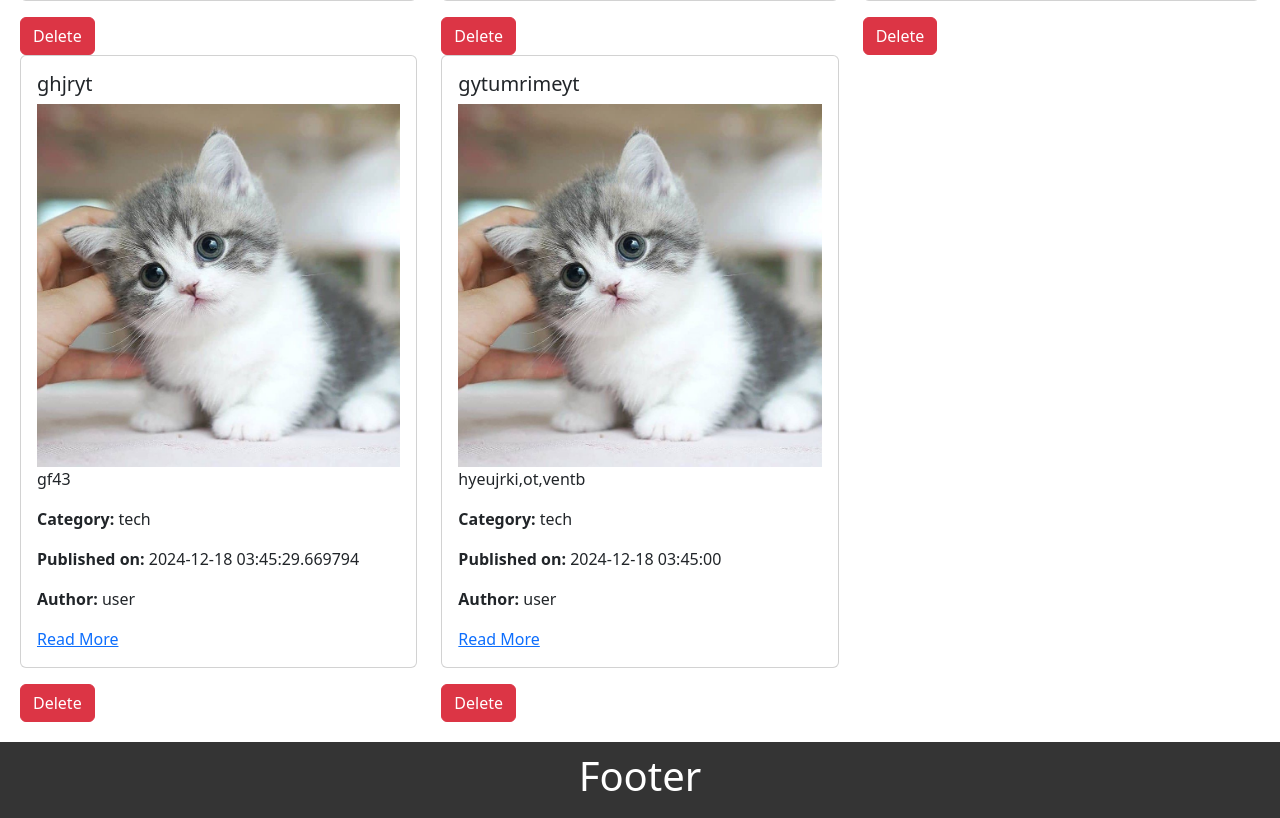
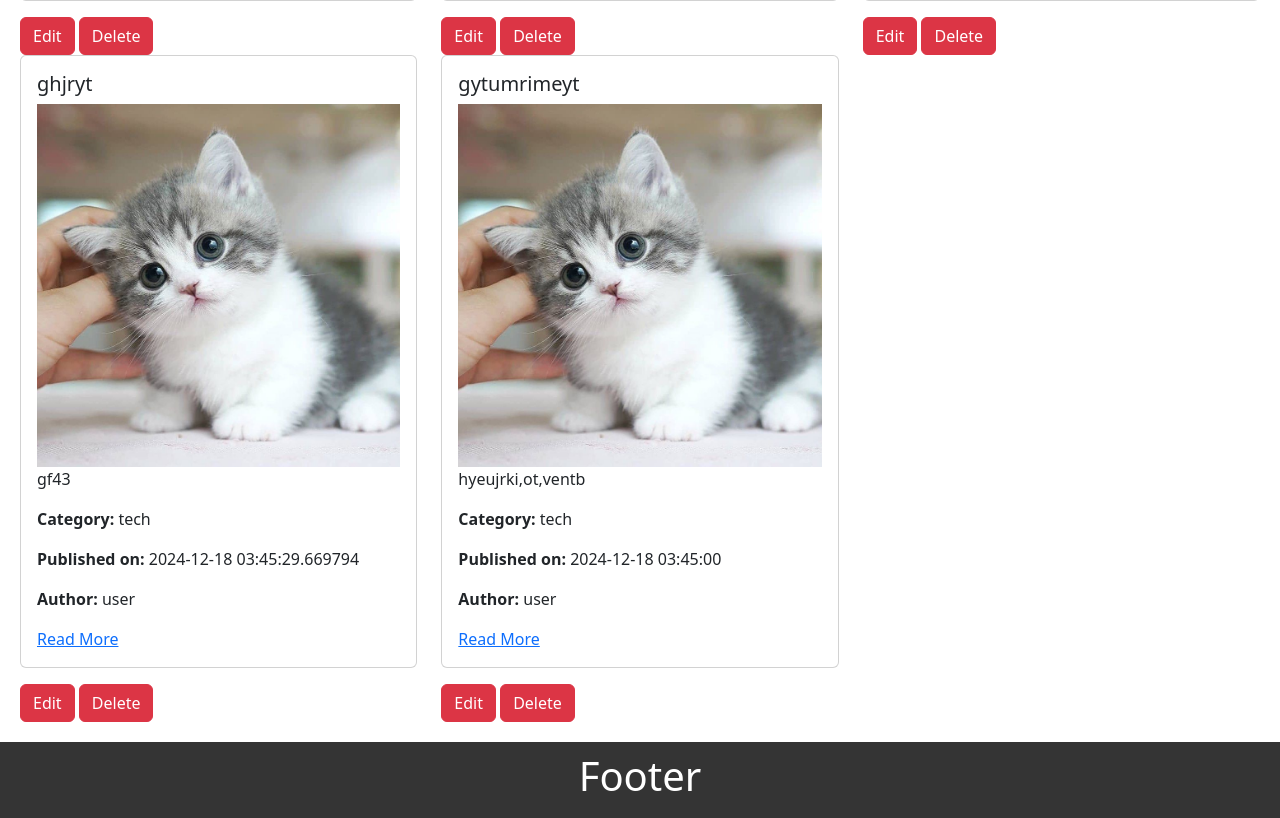
Before and after one commit to LGtechaz/flask-app-lab, a Flask app: page /post/ in a window 1280 px wide. Shown: the part 950-1768 px from the top of the page. Run offline with Flask 3, Linux system fonts and the light colour scheme.

Commit message:
already done

```diff
--- a/app/posts/templates/posts/posts.html
+++ b/app/posts/templates/posts/posts.html
@@ -29,6 +29,9 @@
                     <a href="{{ url_for('posts.detail_post', post_id=post.id) }}">Read More</a>
                 </div>
             </div>
+            <form action="{{ url_for('posts.edit_post', post_id=post.id) }}" method="POST" style="display:inline;">
+                <button type="submit" class="btn btn-danger" onclick="return confirm('Are you sure you want to edit this post?');">Edit</button>
+            </form>
             <form action="{{ url_for('posts.delete_post', post_id=post.id) }}" method="POST" style="display:inline;">
                 <button type="submit" class="btn btn-danger" onclick="return confirm('Are you sure you want to delete this post?');">Delete</button>
             </form>
--- a/app/posts/views.py
+++ b/app/posts/views.py
@@ -1,32 +1,33 @@
 from . import post_bp
-from flask import render_template, abort, flash, redirect, url_for, session
+from flask import render_template, abort, flash, redirect, url_for, session, request
 from .forms import PostForm
-import json
 from app.models import Post
 from app import db
 
+# Список постів (тестові дані, більше не використовуються, якщо є БД)
 posts = [
     {"id": 1, 'title': 'My First Post', 'content': 'This is the content of my first post.', 'author': 'John Doe'},
     {"id": 2, 'title': 'Another Day', 'content': 'Today I learned about Flask macros.', 'author': 'Jane Smith'},
     {"id": 3, 'title': 'Flask and Jinja2', 'content': 'Jinja2 is powerful for templating.', 'author': 'Mike Lee'}
 ]
 
+# Маршрут для відображення всіх постів
 @post_bp.route('/')
 def get_posts():
-
     posts = Post.query.all()
     return render_template("posts.html", posts=posts)
 
+# Маршрут для відображення деталей конкретного поста
 @post_bp.route('/post/<int:post_id>', methods=['GET'])
 def detail_post(post_id):
     post = Post.query.get_or_404(post_id)
     return render_template('detail_post.html', post=post)
 
+# Маршрут для додавання нового поста
 @post_bp.route('/add_post', methods=['GET', 'POST'])
 def add_post():
     form = PostForm()
     if form.validate_on_submit():
-
         new_post = Post(
             title=form.title.data,
             content=form.content.data,
@@ -35,19 +36,40 @@ def add_post():
             posted=form.posted.data,
             author=session.get('username', 'Unknown')
         )
-        db.session.add(new_post)  #
+        db.session.add(new_post)
         db.session.commit()
         flash('Post added successfully!', 'success')
         return redirect(url_for('posts.get_posts'))
     return render_template('add_post.html', form=form)
 
+# Маршрут для видалення поста
 @post_bp.route('/delete_post/<int:post_id>', methods=['POST'])
 def delete_post(post_id):
-
     post = Post.query.get_or_404(post_id)
-
     db.session.delete(post)
     db.session.commit()
-
     flash('Post deleted successfully!', 'success')
     return redirect(url_for('posts.get_posts'))
+
+# Маршрут для редагування поста
+@post_bp.route('/edit/<int:post_id>', methods=['GET', 'POST'])
+def edit_post(post_id):
+    post = Post.query.get_or_404(post_id)  # Отримуємо пост з БД або повертаємо 404
+    form = PostForm(obj=post)  # Заповнюємо форму даними з об'єкта поста
+
+    # Примусова ініціалізація дати публікації
+    form.posted.data = post.posted
+
+    if form.validate_on_submit():
+        # Оновлюємо значення поста з даних форми
+        post.title = form.title.data
+        post.content = form.content.data
+        post.category = form.category.data
+        post.is_active = form.is_active.data
+        post.posted = form.posted.data
+
+        db.session.commit()  # Зберігаємо зміни у БД
+        flash('Post updated successfully!', 'success')
+        return redirect(url_for('posts.get_posts'))  # Перенаправлення до списку постів
+
+    return render_template('add_post.html', form=form)
```
